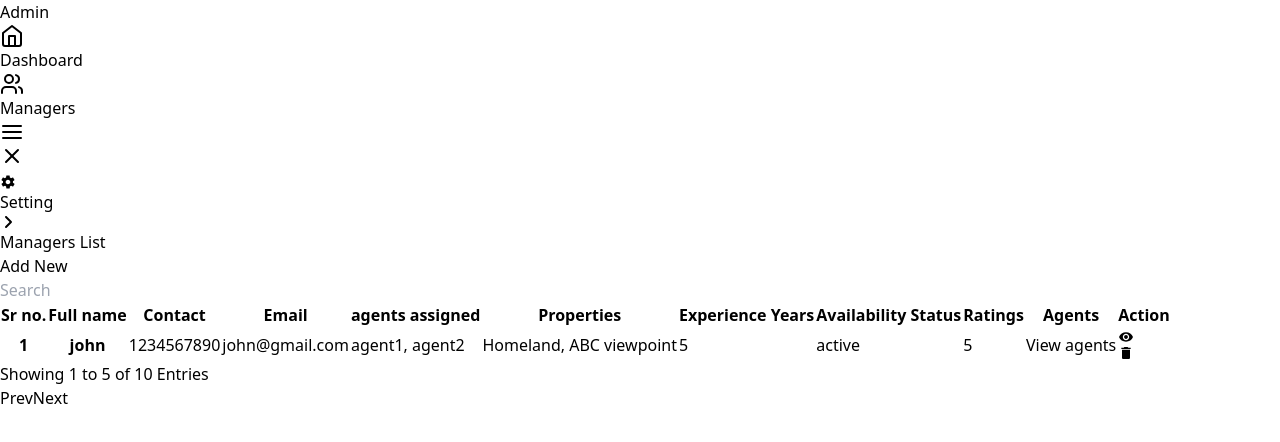
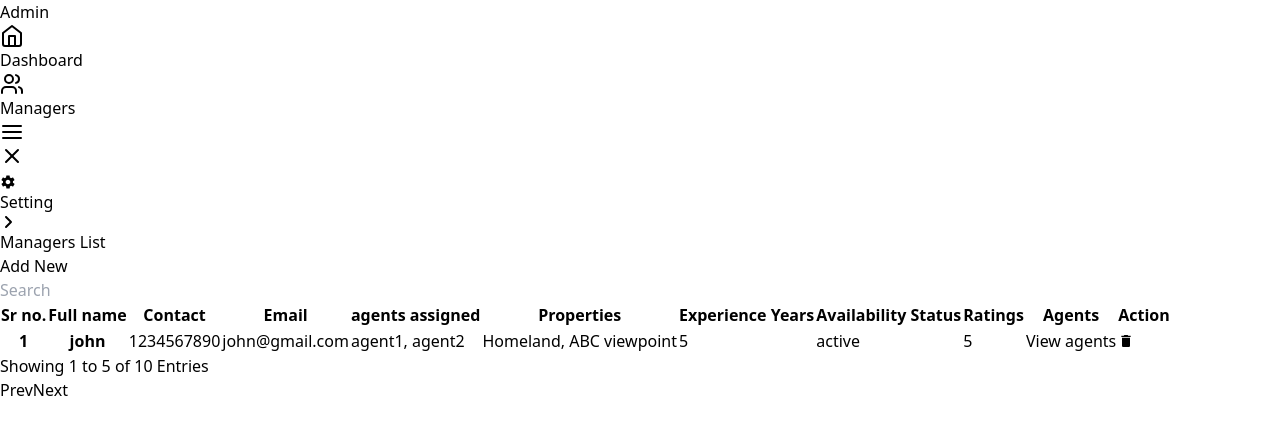
Before and after one commit to Metaversestudios1/boomathaCRM, a React (Vite) app in the folder frontend/: page /managers in a window 1280 px wide. Shown: the top 442 px of the page. Built offline with nearby package versions, Linux system fonts and the light colour scheme.

Commit message:
Update Managers.jsx

```diff
--- a/frontend/src/components/managers/Managers.jsx
+++ b/frontend/src/components/managers/Managers.jsx
@@ -220,9 +220,7 @@ const Managers = () => {
               </td>
               <td className=" p-5   border-2  border-gray-300">
                 <div className="flex items-center">
-                  <NavLink to={`/managers/viewmanager/123456`}>
-                    <IoMdEye className="text-2xl cursor-pointer text-blue-900" />
-                  </NavLink>
+
                   <MdDelete className="text-2xl cursor-pointer text-red-900" />
                 </div>
               </td>
```
